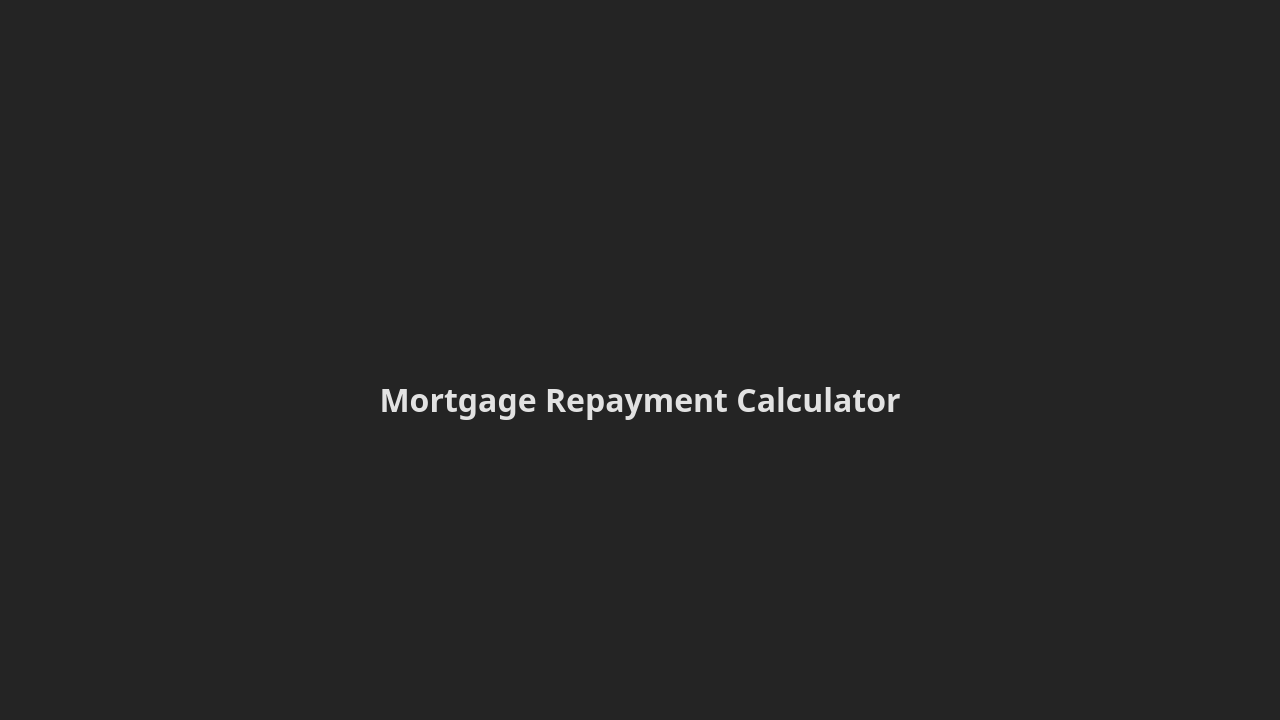
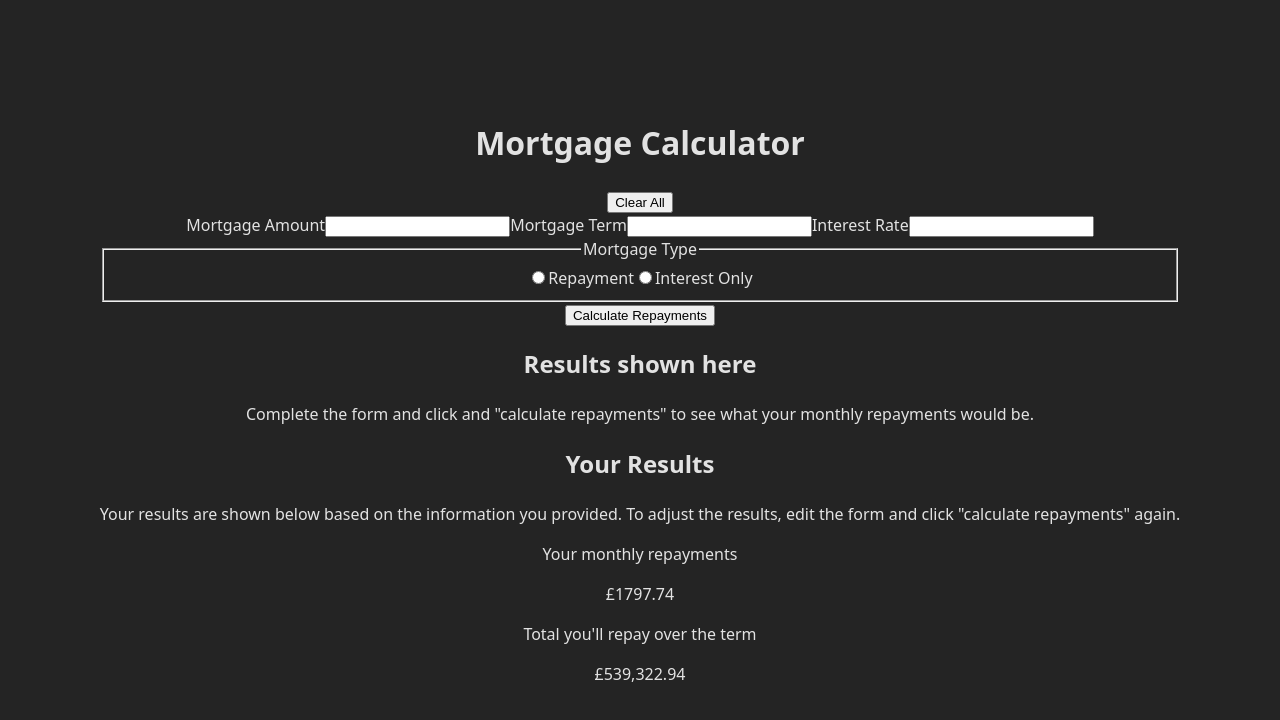
Before and after one commit to bradleyfowler/mortgage-repayment-calculator, a React (Vite) app: page / in a window 1280 px wide. Shown: the top 720 px of the page. Built offline with nearby package versions, Linux system fonts and the light colour scheme.

Commit message:
feat: add html

```diff
--- a/src/App.tsx
+++ b/src/App.tsx
@@ -1,7 +1,49 @@
 import "./App.css";
 
 function App() {
-  return <h1>Mortgage Repayment Calculator</h1>;
+  return (
+    <main>
+      <div>
+        <h1>Mortgage Calculator</h1>
+        <button>Clear All</button>
+        <form>
+          <label htmlFor="amount">Mortgage Amount</label>
+          <input type="text" name="amount" />
+          <label htmlFor="term">Mortgage Term</label>
+          <input type="text" name="term" />
+          <label htmlFor="rate">Interest Rate</label>
+          <input type="text" name="rate" />
+          <fieldset>
+            <legend>Mortgage Type</legend>
+            <input type="radio" name="repayment" />
+            <label htmlFor="repayment">Repayment</label>
+            <input type="radio" name="interest-only" />
+            <label htmlFor="interest-only">Interest Only</label>
+          </fieldset>
+          <button>Calculate Repayments</button>
+        </form>
+        <section>
+          <h1>Results shown here</h1>
+          <p>
+            Complete the form and click and &quot;calculate repayments&quot; to
+            see what your monthly repayments would be.
+          </p>
+        </section>
+        <section>
+          <h1>Your Results</h1>
+          <p>
+            Your results are shown below based on the information you provided.
+            To adjust the results, edit the form and click &quot;calculate
+            repayments&quot; again.
+          </p>
+          <p>Your monthly repayments</p>
+          <p>£1797.74</p>
+          <p>Total you&#39;ll repay over the term</p>
+          <p>£539,322.94</p>
+        </section>
+      </div>
+    </main>
+  );
 }
 
 export default App;
```
